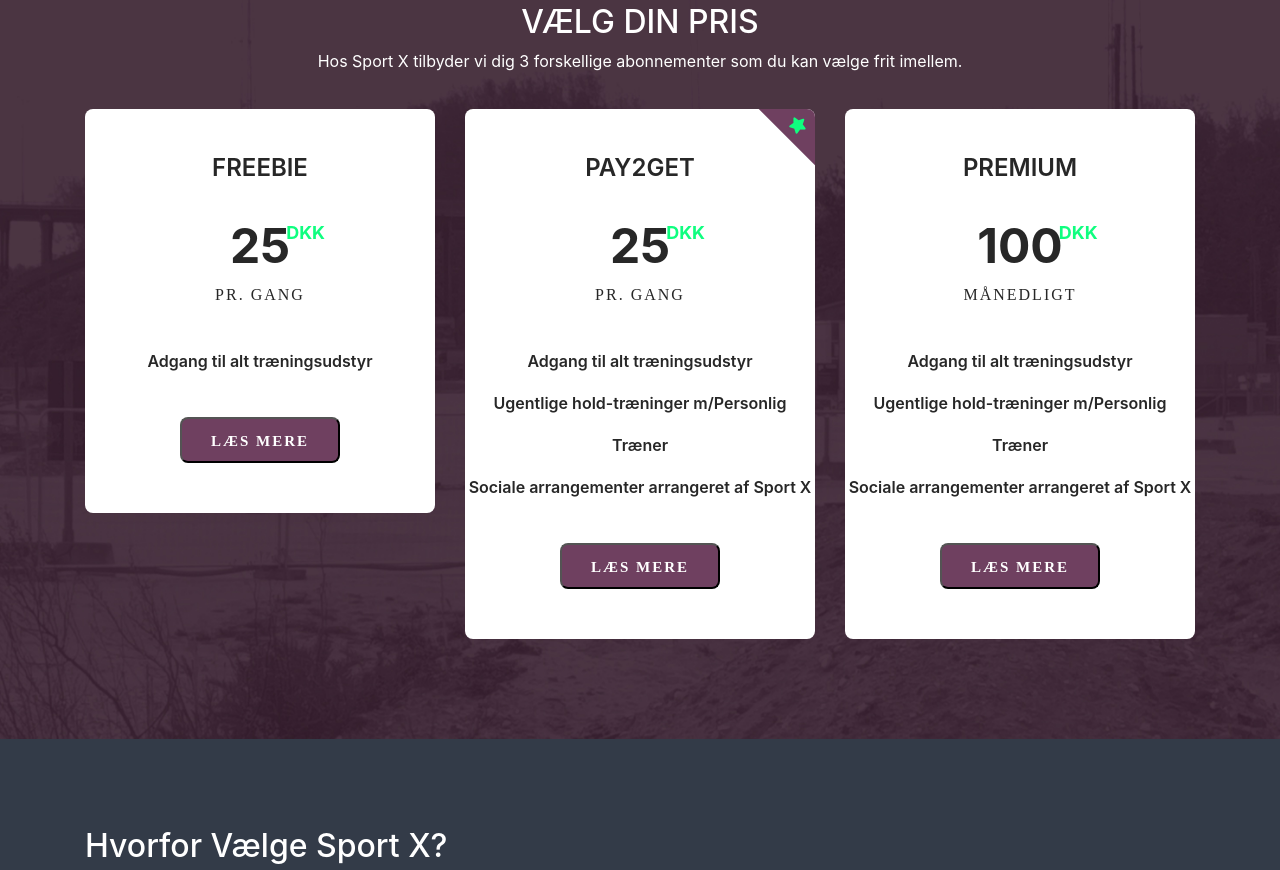
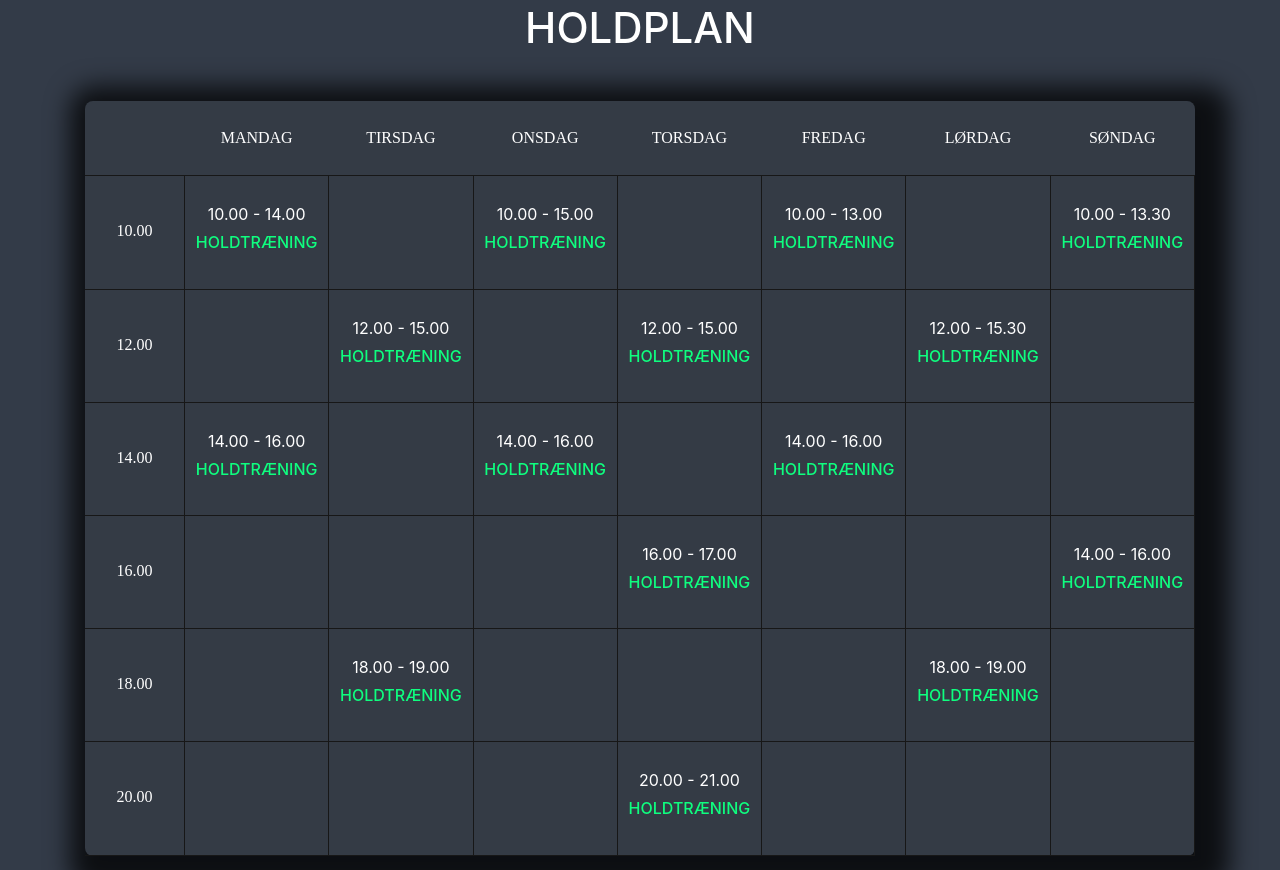
Before and after one commit to oguwp/Sportx, a plain HTML site: page index.html in a window 1280 px wide. Shown: the part 1202-2072 px from the top of the page. Drawn offline with nearby package versions, Linux system fonts and the light colour scheme.

Commit message:
Holdplan

```diff
--- a/css/style.css
+++ b/css/style.css
@@ -243,6 +243,119 @@ ol {
 	background-size: cover;
 	background-position: top center;
 	background-image: url(../img/featured/bg3.jpg)
+}
+
+/*----------------------------------------*/
+/*                 SCHEDULE               */
+/*----------------------------------------*/
+
+.classtime-section {
+	padding-top: 90px;
+	background-color: #333B48;
+	color: white;
+	margin-bottom: 10%;
+}
+
+@media (max-width: 767px) {
+	.hide-sm {
+		display: none;
+	}
+
+	.center-sm {
+		align-content: center;
+		text-align: center;
+		right: 30px !important;
+	}
+}
+
+.classtime-section .section-title {
+	margin-bottom: 48px;
+}
+
+.classtime-table .ts-item {
+	transition: all 0.4s;
+}
+
+.classtime-table.filtering .ts-item {
+	opacity: 0;
+}
+
+.classtime-table.filtering .ts-item.show {
+	opacity: 1;
+}
+
+.classtime-table table {
+	width: 100%;
+	background: #343B45;
+	text-align: center;
+	border-radius: 8px;
+	margin-bottom: 5%;
+	box-shadow: 10px 10px 25px 25px rgba(0, 0, 0, 0.75);
+}
+
+.classtime-table table thead tr th {
+	font-size: 16px;
+	color: #ffffff;
+	font-weight: 500;
+	text-transform: uppercase;
+	font-family: "Square";
+	padding: 25px 5px;
+}
+
+.classtime-table table tbody {
+	border-top: 1px solid #171717;
+}
+
+.classtime-table table tbody tr td {
+	text-align: center;
+	border-right: 1px solid #171717;
+	border-bottom: 1px solid #171717;
+	width: 146px;
+	padding: 26px 10px 28px;
+	position: relative;
+	z-index: 1;
+}
+
+.classtime-table table tbody tr td:after {
+	position: absolute;
+	left: 0;
+	top: 0;
+	width: 100%;
+	height: 100%;
+	background: linear-gradient(to right, #F94A85, #6F4060);
+	content: "";
+	opacity: 0;
+	z-index: -1;
+	transition: all 0.3s;
+}
+
+.classtime-table table tbody tr td.hover-bg:hover:after {
+	opacity: 1;
+}
+
+.classtime-table table tbody tr td.hover-bg:hover h6 {
+	color: #ffffff;
+}
+
+.classtime-table table tbody tr td.workout-time {
+	font-size: 16px;
+	color: #ffffff;
+	font-weight: 500;
+	font-family: "Square";
+}
+
+.classtime-table table tbody tr td span {
+	font-size: 16px;
+	color: #ffffff;
+	display: block;
+	margin-bottom: 7px;
+}
+
+.classtime-table table tbody tr td h6 {
+	color: #0FFE7F;
+	font-weight: 500;
+	text-transform: uppercase;
+	transition: all 0.3s;
 }
 
 /*----------------------------------------*/
--- a/index.html
+++ b/index.html
@@ -90,6 +90,157 @@
 		</div>
 	</section>
 	<!-- Feature End -->
+
+	<!-- Schedule Begin -->
+	<section class="classtime-section class-time-table spad hide-sm" id="schedule">
+		<div class="container">
+			<div class="row">
+				<div class="col-lg-12 text-center">
+					<div class="section-title">
+						<h2 style="font-size: 42px;">HOLDPLAN</h2>
+					</div>
+				</div>
+			</div>
+			<div class="classtime-table">
+				<table>
+					<thead>
+						<tr>
+							<th></th>
+							<th>Mandag</th>
+							<th>Tirsdag</th>
+							<th>Onsdag</th>
+							<th>Torsdag</th>
+							<th>Fredag</th>
+							<th>Lørdag</th>
+							<th>Søndag</th>
+						</tr>
+					</thead>
+					<tbody>
+						<tr>
+							<td class="workout-time">10.00</td>
+							<td class="hover-bg ts-item">
+								<span>10.00 - 14.00</span>
+								<h6>Holdtræning</h6>
+							</td>
+							<td></td>
+							<td class="hover-bg ts-item">
+								<span>10.00 - 15.00</span>
+								<h6>Holdtræning</h6>
+							</td>
+							<td></td>
+							<td class="hover-bg ts-item">
+								<span>10.00 - 13.00</span>
+								<h6>Holdtræning</h6>
+							</td>
+							<td></td>
+							<td class="hover-bg ts-item">
+								<span>10.00 - 13.30</span>
+								<h6>Holdtræning</h6>
+							</td>
+						</tr>
+						<tr>
+							<td class="workout-time">12.00</td>
+							<td></td>
+							<td class="hover-bg ts-item">
+								<span>12.00 - 15.00</span>
+								<h6>Holdtræning</h6>
+							</td>
+							<td></td>
+							<td class="hover-bg ts-item">
+								<span>12.00 - 15.00</span>
+								<h6>Holdtræning</h6>
+							</td>
+							<td></td>
+							<td class="hover-bg ts-item">
+								<span>12.00 - 15.30</span>
+								<h6>Holdtræning</h6>
+							</td>
+							<td></td>
+						</tr>
+						<tr>
+							<td class="workout-time">14.00</td>
+							<td class="hover-bg ts-item">
+								<span>14.00 - 16.00</span>
+								<h6>Holdtræning</h6>
+							</td>
+							<td></td>
+							<td class="hover-bg ts-item">
+								<span>14.00 - 16.00</span>
+								<h6>Holdtræning</h6>
+							</td>
+							<td></td>
+							<td class="hover-bg ts-item">
+								<span>14.00 - 16.00</span>
+								<h6>Holdtræning</h6>
+							</td>
+							<td class="hover-bg ts-item">
+							</td>
+							<td class="hover-bg ts-item">
+							</td>
+						</tr>
+						<tr>
+							<td class="workout-time">16.00</td>
+							<td class="hover-bg ts-item">
+							</td>
+							<td class="hover-bg ts-item">
+							</td>
+							<td></td>
+							<td class="hover-bg ts-item">
+								<span>16.00 - 17.00</span>
+								<h6>Holdtræning</h6>
+							</td>
+							<td></td>
+							<td class="hover-bg ts-item">
+							</td>
+							<td class="hover-bg ts-item">
+								<span>14.00 - 16.00</span>
+								<h6>Holdtræning</h6>
+							</td>
+						</tr>
+						<tr>
+							<td class="workout-time">18.00</td>
+
+							<td class="hover-bg ts-item">
+							</td>
+							<td class="hover-bg ts-item">
+								<span>18.00 - 19.00</span>
+								<h6>Holdtræning</h6>
+							</td>
+							<td></td>
+							<td class="hover-bg ts-item">
+							</td>
+							<td></td>
+							<td class="hover-bg ts-item">
+								<span>18.00 - 19.00</span>
+								<h6>Holdtræning</h6>
+							</td>
+							<td class="hover-bg ts-item">
+							</td>
+						</tr>
+						<tr>
+							<td class="workout-time">20.00</td>
+
+							<td class="hover-bg ts-item">
+							</td>
+							<td class="hover-bg ts-item">
+							</td>
+							<td></td>
+							<td class="hover-bg ts-item">
+								<span>20.00 - 21.00</span>
+								<h6>Holdtræning</h6>
+							</td>
+							<td></td>
+							<td class="hover-bg ts-item">
+							</td>
+							<td class="hover-bg ts-item">
+							</td>
+						</tr>
+					</tbody>
+				</table>
+			</div>
+		</div>
+	</section>
+	<!-- Schedule End -->
 
 	<!-- Price Begin -->
 	<section class="price-section spad set-bg4" id="price">
```
